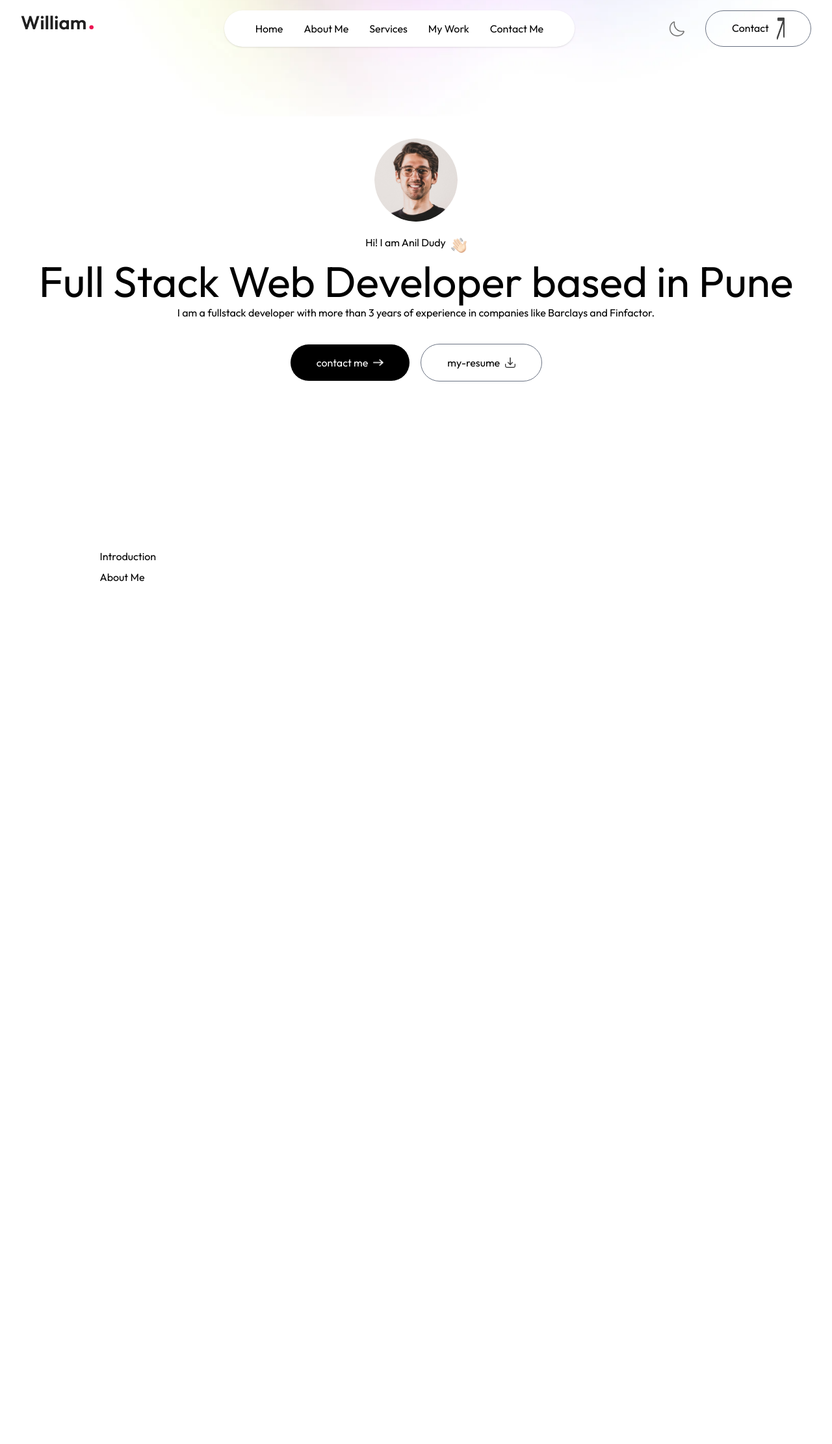
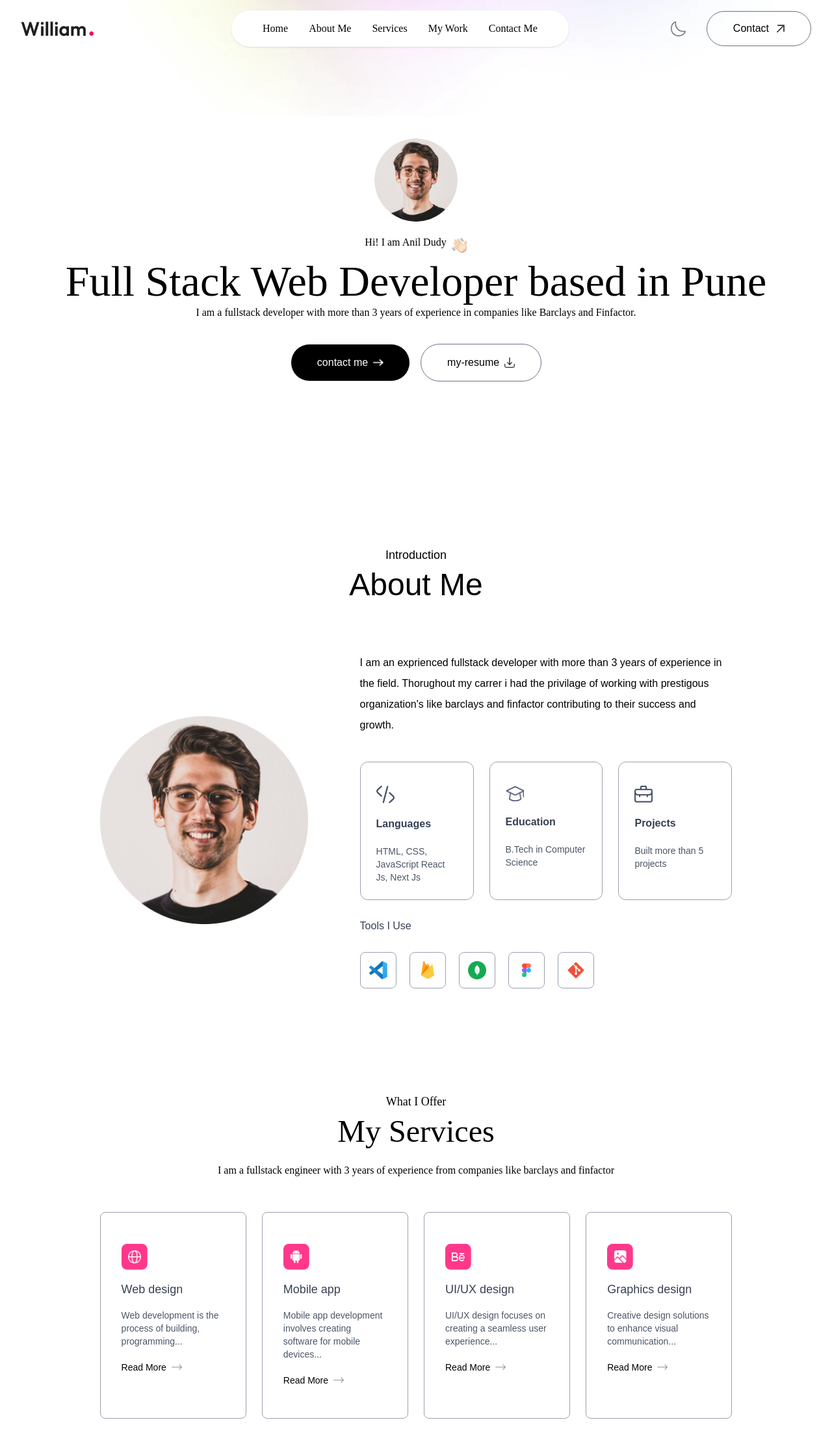
Before and after one commit to Anildudy/my-portfolio, a Next.js app: page / in a window 1280 px wide. Shown: the top 2222 px of the page at 65% size. Before the commit the page ends 944 px from the top, so only its background shows below. Built offline with nearby package versions, Linux system fonts and the light colour scheme; a web font is replaced by a local one.

Commit message:
added services component

```diff
--- a/app/components/About.jsx
+++ b/app/components/About.jsx
@@ -1,10 +1,43 @@
+import { assets, infoList, toolsData } from '@/assets/assets'
 import React from "react";
+import Image from "next/image";
 
 const About = () => {
   return (
     <div id="about" className="w-full px-[12%] py-10 scroll-mt-20">
-      <h4> Introduction </h4>
-      <h2> About Me </h2>
+      <h4 className="text-center mb-2 text-lg font-ovo"> Introduction </h4>
+      <h2 className="text-center text-5xl font-ovo"> About Me </h2>
+
+      <div className="flex w-full flex-col lg:flex-row items-center gap-20 my-20">
+        <div className='w-64 sm:w-80 rounded-3xl max-w-none'>
+          <Image src={assets.profile_img} alt='user' className="w-full rounded-3xl"/>
+        </div>
+        <div className='flex-1'>
+          <p className='mb-10 mx-w-2xl font-ovo'> I am an exprienced fullstack developer with more than 3 years of experience in the field. Thorughout my carrer i had the privilage of working with
+            prestigous organization's like barclays and finfactor contributing to their success and growth.
+          </p>
+          <ul className='grid grid-cols-1 sm:grid-cols-3 gap-6 max-w-2xl'>
+            {infoList.map(({icon, iconDark, title, description},
+              index) => (
+                <li key={index} className='border-[0.5px] border-gray-400 rounded-xl p-6 cursor-pointer hover:bg-lighthover hover:shadow-black hover:-translate-y-1 duration-500'>
+                  <Image src={icon} alt='{title}' className='w-7 mt-3'/>
+                  <h3 className='my-4 font-semibold text-gray-700'> {title} </h3>
+                  <p className='text-gray-600 text-sm'> {description} </p>
+                </li>
+              ))}
+          </ul>
+
+          <h4 className='my-6 text-gray-700 font-ovo'> Tools I Use </h4>
+
+          <ul className='flex items-center gap-3 sm:gap-5'>
+            {toolsData.map((tool,index) => (
+              <li key ={index} className='flex items-center justify-center w-12 sm:w-14 aspect-square border border-gray-400 rounded-lg cursor-pointer hover:translate-y-1 duration-500'>
+                <Image src={tool} alt='Tool' className='w-5 sm:w-7' />
+              </li>
+            ))}
+          </ul>
+        </div>
+      </div>
     </div>
   )
 }
--- a/app/components/Navbar.jsx
+++ b/app/components/Navbar.jsx
@@ -1,30 +1,39 @@
 import { assets } from '@/assets/assets'
-import React, { useRef } from 'react'
+import React, { useEffect, useRef, useState } from 'react'
 import Image from 'next/image'
 
 const Navbar = () => {
 
-    const sideMenuRef = useRef();
+  const [isScroll, setIsScroll] = useState(false);
+  const sideMenuRef = useRef();
 
-    const openMenu = () =>{
-        sideMenuRef.current.style.transform = 'translateX(-16rem)'
+  const openMenu = () =>{
+    sideMenuRef.current.style.transform = 'translateX(-16rem)'
   }
 
-    const closeMenu = () =>{
-        sideMenuRef.current.style.transform = 'translateX(16rem)'
+  const closeMenu = () =>{
+    sideMenuRef.current.style.transform = 'translateX(16rem)'
   }
-
+  useEffect(() => {
+    window.addEventListener('scroll', () => {
+      if(scrollY > 50) {
+        setIsScroll(true);
+      } else {
+        setIsScroll(false);
+      }
+    })
+  },[])
   return (
     <>
       <div className='fixed top-0 right-0 w-11/12 -z-10 translate-y-[-80%]'>
         <Image src={assets.header_bg_color} alt='' className='w-full' />
       </div>
-      <nav className='w-full fixed px-5 lg:px-8 xl-px-[8%] py-4 flex item-center justify-between z-50'>
+      <nav className= {`w-full fixed px-5 lg:px-8 xl-px-[8%] py-4 flex items-center justify-between z-50 ${isScroll ? "bg-white bg-opacity-50 backdrop-blur-lg shadow-sm": ""}`}>
         <a href="#top">
           <Image src={assets.logo} alt='' className='w-28 cursor-pointer mr-14' />
         </a>
 
-        <ul className='hidden md:flex item-center gap-6 lg:gap-8 rounded-full px-12 py-3 bg-white shadow-sm bg-opacity-50'>
+        <ul className={`hidden md:flex items-center gap-6 lg:gap-8 rounded-full px-12 py-3 ${isScroll ? "" : "bg-white shadow-sm bg-opacity-50" }`}>
           <li> <a className='font-Ovo' href="#top">Home </a> </li>
           <li> <a className='font-Ovo' href="#about">About Me </a> </li>
           <li> <a className='font-Ovo' href="#services">Services </a> </li>
@@ -33,12 +42,12 @@
         </ul>
 
 
-        <div className='flex item-center gap-4'>
+        <div className='flex items-center gap-4'>
           <button>
             <Image src={assets.moon_icon} alt='' className='w-6' />
           </button>
 
-          <a href="#contact" className='hidden md:flex item-center gap-3 px-10 py-2.5 border border-gray-500 rounded-full ml-4'> Contact <Image src={assets.arrow_icon} alt='' className='w-3'/> </a>
+          <a href="#contact" className='hidden md:flex items-center gap-3 px-10 py-2.5 border border-gray-500 rounded-full ml-4'> Contact <Image src={assets.arrow_icon} alt='' className='w-3'/> </a>
 
           <button className='block md:hidden ml-3'>
             <Image src={assets.menu_black} alt='' className='w-6' onClick={openMenu} />
--- /dev/null
+++ b/app/components/Services.jsx
@@ -0,0 +1,30 @@
+import { assets, serviceData } from "@/assets/assets";
+import React from "react";
+import Image from "next/image";
+const Services = () => {
+  return (
+    <div id="Services" className="w-full px-[12%] py-10 scroll-mt-20">
+      <h4 className="text-center mb-2 text-lg font-Ovo"> What I Offer </h4>
+      <h2 className="text-center text-5xl font-Ovo"> My Services </h2>
+
+      <p className="text-center max-w-2xl mx-auto mt-5 mb-12 font-Ovo">
+        I am a fullstack engineer with 3 years of experience from companies like barclays and finfactor
+      </p>
+
+      <div className="grid grid-template-auto gap-6 my-10">
+        {serviceData.map(({icon, title, description, link}, index) => (
+          <div key={index} className="border border-gray-400 rounded-lg px-8 py-12 hover:shadow-black cursor-pointer hover:bg-lighthover hover:-translate-y-1 duration-500">
+            <Image src={icon} alt="" className="w-10" />
+            <h3 className="text-lg my-4 text-gray-700">{title}</h3>
+            <p className="text-sm text-gray-600 leading-5">{description}</p>
+            <a href={link} className="flex items-center gap-2 text-sm mt-5">
+                Read More <Image src={assets.right_arrow} alt='' className="w-4" />
+                </a>
+          </div>
+        ))}
+      </div>
+    </div>
+  )
+}
+
+export default Services
--- a/app/globals.css
+++ b/app/globals.css
@@ -1,5 +1,22 @@
 @import "tailwindcss";
 
-*{
-  font-family: Outfit;
+.grid-template-auto {
+  display: grid;
+  grid-template-columns: repeat(auto-fit, minmax(200px, 1fr));
 }
+
+@theme {
+  /* --- FONTS --- */
+  --font-Outfit: Outfit, sans-serif;
+  --font-Ovo: Ovo, serif;
+
+  /* --- COLORS --- */
+  --color-lighthover: #fcf4ff;
+  --color-darkhover: #2a004a;  /* Dark mode hover color */
+  --color-darkTheme: #11001F;  /* Main dark mode background */
+
+  /* --- BOX SHADOWS --- */
+  /* Usage: shadow-black or shadow-white */
+  --shadow-black: 4px 4px 0 #000;
+  --shadow-white: 4px 4px 0 #fff;
+}
--- a/app/page.tsx
+++ b/app/page.tsx
@@ -2,13 +2,14 @@
 import Navbar from "./components/Navbar.jsx"
 import Header from "./components/Header.jsx"
 import About from "./components/About.jsx"
-
+import Services from "./components/Services.jsx"
 export default function Home() {
   return (
     <>
       <Navbar />
       <Header />
       <About />
+      <Services />
     </>
   );
 }
```
